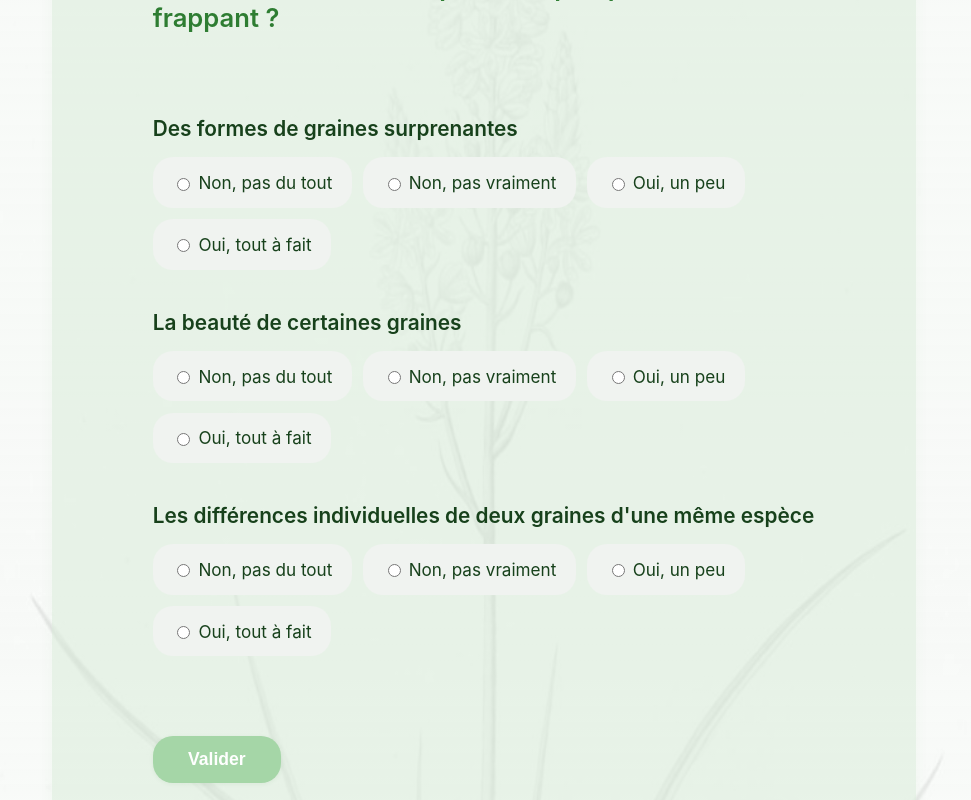
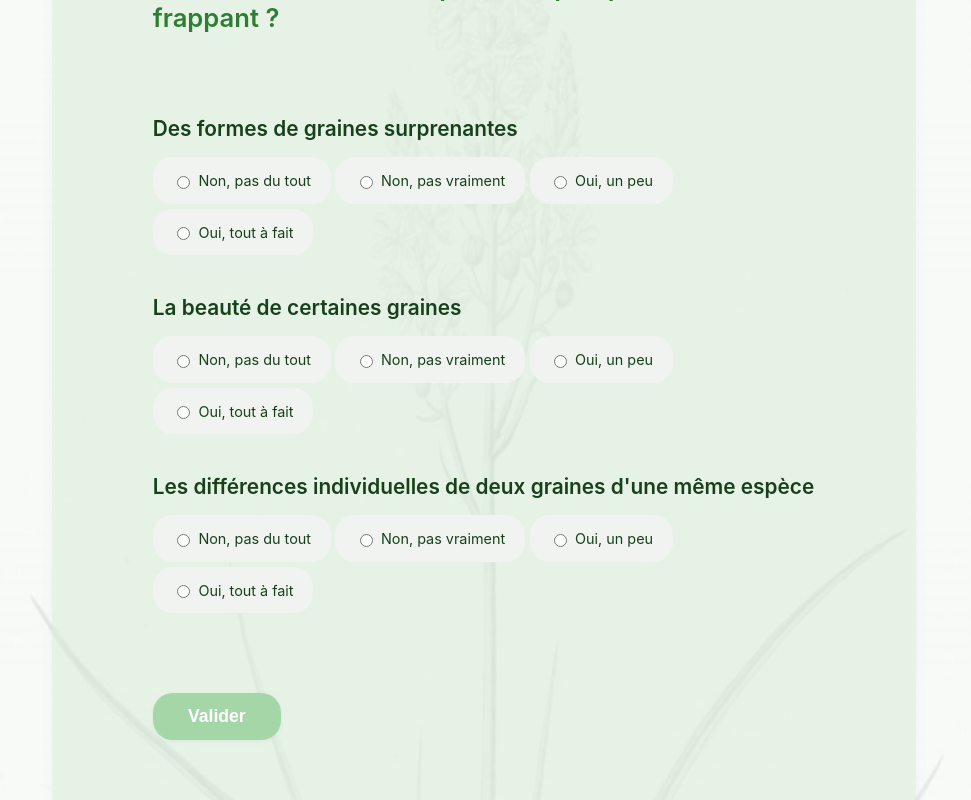
Before and after one commit to smaloron/plant-blindness-app, a React (Vite) app: page / in a window 1280 px wide. Both pictures are taken after a click on the button "Accéder au sondage". Shown: the part 400-1200 px from the top of the page, without its empty margins (156-1127 px from the left). Built offline with nearby package versions, Linux system fonts and the light colour scheme; no server answers.

Commit message:
display the likert options on one line

```diff
--- a/src/App.css
+++ b/src/App.css
@@ -234,11 +234,12 @@ header {
 .likert-group.horizontal {
   flex-direction: row;
   flex-wrap: wrap;
-  gap: 0.7rem;
+  gap: 0.3rem;
 }
 
 .likert-group.horizontal .likert-label {
   flex: 0 0 auto;
+  font-size: .9rem;
 }
 .radio-list label,
 .likert-label {
```
